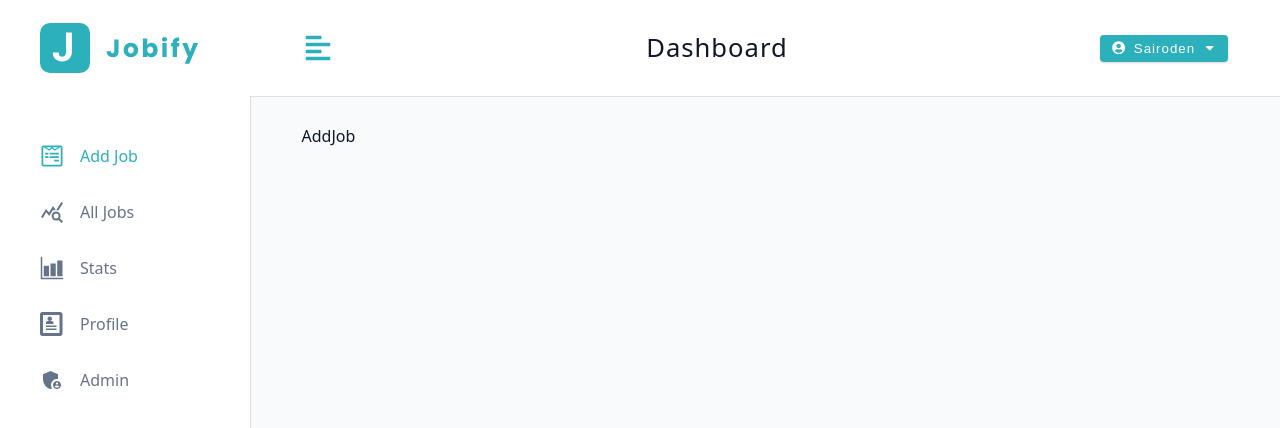
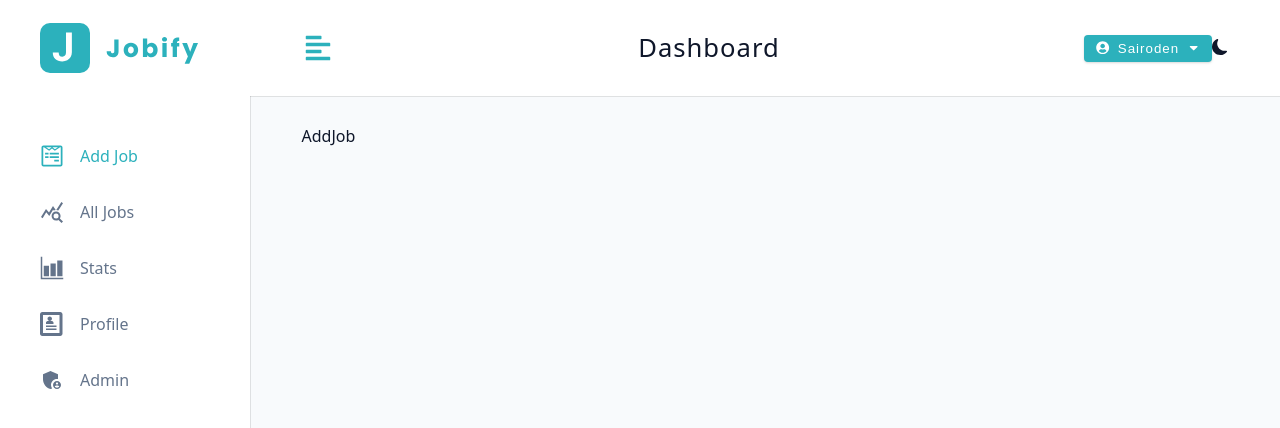
Before and after one commit to Sairoden/Jobify, a React (Vite) app in the folder frontend/: page /dashboard in a window 1280 px wide. Shown: the top 428 px of the page. Built offline with nearby package versions, Linux system fonts and the light colour scheme.

Commit message:
Implement ThemeToggle

```diff
--- a/frontend/src/contexts/dashboard_context.jsx
+++ b/frontend/src/contexts/dashboard_context.jsx
@@ -15,7 +15,7 @@ const dashboardReducer = (state, action) => {
       return { ...state, showSidebar: !state.showSidebar };
 
     case "dashboard/isDarkTheme":
-      return { ...state, showSidebar: !state.isDarkTheme };
+      return { ...state, isDarkTheme: !state.isDarkTheme };
   }
 };
 
@@ -43,8 +43,8 @@ export const DashboardProvider = ({ children }) => {
   const value = {
     showSidebar,
     isDarkTheme,
+    toggleDarkTheme,
     dispatch,
-    toggleDarkTheme,
     toggleSidebar,
     logoutUser,
     user,
--- a/frontend/src/features/index.js
+++ b/frontend/src/features/index.js
@@ -1,4 +1,4 @@
 // DASHBOARD
 export { default as BigSideBar } from "./dashboard/BigSideBar";
 export { default as SmallSideBar } from "./dashboard/SmallSideBar";
-export { default as LogoutContainer } from "./dashboard/LogoutContainer";
+export { default as LogoutContainer } from "../ui/LogoutContainer";
--- a/frontend/src/features/dashboard/LogoutContainer.jsx
+++ b/frontend/src/ui/LogoutContainer.jsx
@@ -6,7 +6,7 @@ import styled from "styled-components";
 import { FaUserCircle, FaCaretDown } from "react-icons/fa";
 
 // CONTEXTS
-import { useDashboardContext } from "../../contexts";
+import { useDashboardContext } from "../contexts";
 
 function LogoutContainer() {
   const { user, logoutUser } = useDashboardContext();
--- a/frontend/src/ui/Navbar.jsx
+++ b/frontend/src/ui/Navbar.jsx
@@ -2,11 +2,8 @@
 import styled from "styled-components";
 import { FaAlignLeft } from "react-icons/fa";
 
-// FEATURES COMPONENTS
-import { LogoutContainer } from "../features";
-
 // UI COMPONENTS
-import { Logo } from "../ui";
+import { Logo, ThemeToggle, LogoutContainer } from "../ui";
 
 // CONTEXTS
 import { useDashboardContext } from "../contexts";
@@ -27,6 +24,7 @@ function Navbar() {
 
         <div className="btn-container">
           <LogoutContainer />
+          <ThemeToggle />
         </div>
       </div>
     </StyledNavbar>
--- /dev/null
+++ b/frontend/src/ui/ThemeToggle.jsx
@@ -0,0 +1,22 @@
+// STYLES
+import styled from "styled-components";
+import { BsFillSunFill, BsFillMoonFill } from "react-icons/bs";
+
+// CONTEXTS
+import { useDashboardContext } from "../contexts";
+
+function ThemeToggle() {
+  const { isDarkTheme, toggleDarkTheme } = useDashboardContext();
+
+  return (
+    <div onClick={toggleDarkTheme}>
+      {isDarkTheme ? (
+        <BsFillSunFill className="toggle-icon" />
+      ) : (
+        <BsFillMoonFill className="toggle-icon" />
+      )}
+    </div>
+  );
+}
+
+export default ThemeToggle;
--- a/frontend/src/ui/index.js
+++ b/frontend/src/ui/index.js
@@ -2,3 +2,5 @@ export { default as Logo } from "./Logo";
 export { default as FormRow } from "./FormRow";
 export { default as Navbar } from "./Navbar";
 export { default as NavLinks } from "./NavLinks";
+export { default as ThemeToggle } from "./ThemeToggle";
+export { default as LogoutContainer } from "./LogoutContainer";
```
